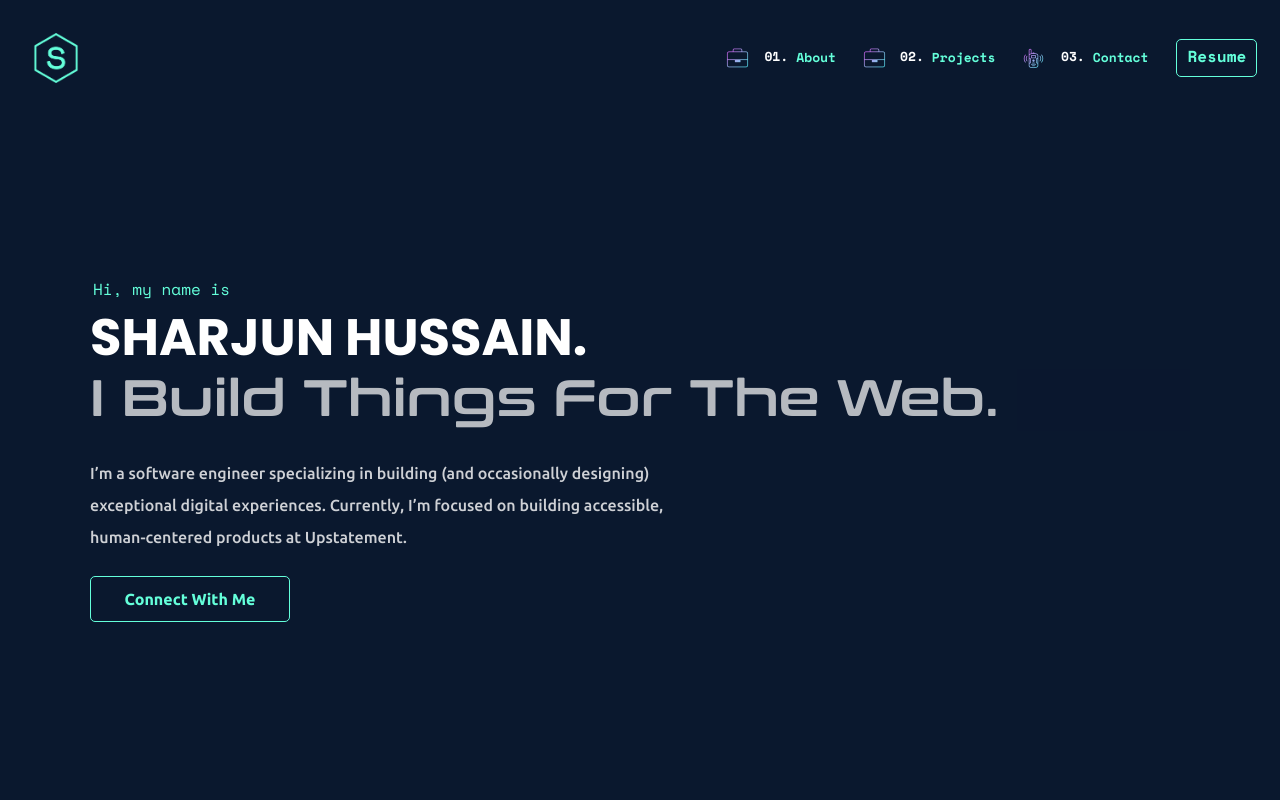
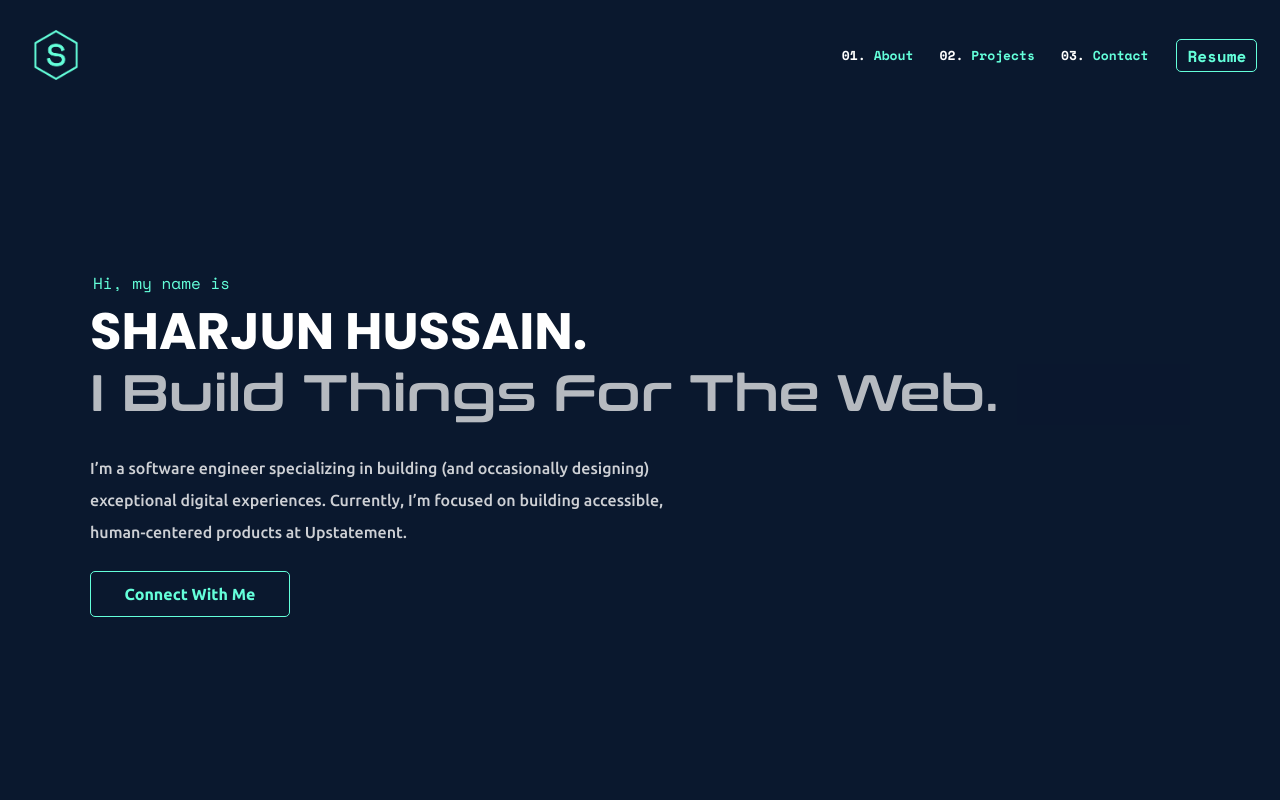
Before and after one commit to Sharjun-Hussain/Portfolio-Sharjun-Hussain, a React (Vite) app: page / in a window 1280 px wide. Shown: the top 800 px of the page. Built offline with nearby package versions, Linux system fonts and the light colour scheme.

Commit message:
Removed Icons from Navbar Items

```diff
--- a/src/Components/NavBar.jsx
+++ b/src/Components/NavBar.jsx
@@ -3,8 +3,8 @@ import logo from "../assets/Logo/logo.png";
 
 import Nav from "react-bootstrap/Nav";
 import Navbar from "react-bootstrap/Navbar";
-import HomeIcon from "../assets/Icons/Home.gif";
-import ContactIcon from "../assets/Icons/Contact.gif";
+// import HomeIcon from "../assets/Icons/Home.gif";
+// import ContactIcon from "../assets/Icons/Contact.gif";
 
 import Offcanvas from "react-bootstrap/Offcanvas";
 
@@ -28,31 +28,31 @@ function TopNav() {
               <Nav className=" d-flex  justify-content-end flex-grow-1 pe-3  my-3  py-4">
                 <Nav.Link href="#about" className="px-3 ">
                   {" "}
-                  <img
+                  {/* <img
                     src={HomeIcon}
                     className="me-2"
                     alt="Home Icon"
                     width={25}
-                  />{" "}
+                  />{" "} */}
                   <span className="text-white">01. </span> About
                 </Nav.Link>
                 <Nav.Link href="#projects" className="px-3">
                   {" "}
-                  <img
+                  {/* <img
                     src={HomeIcon}
                     className="me-3"
                     alt="Home Icon"
                     width={25}
-                  />
+                  /> */}
                        <span className="text-white">02. </span> Projects
                 </Nav.Link>
                 <Nav.Link href="#contact" className="px-3  ">
-                  <img
+                  {/* <img
                     src={ContactIcon}
                     className="me-2"
                     alt="Home Icon"
                     width={25}
-                  />{" "}
+                  />{" "} */}
                       <span className="text-white ">03. </span> Contact
                 </Nav.Link>
                 <a className="Resumebutton">Resume</a>
```
